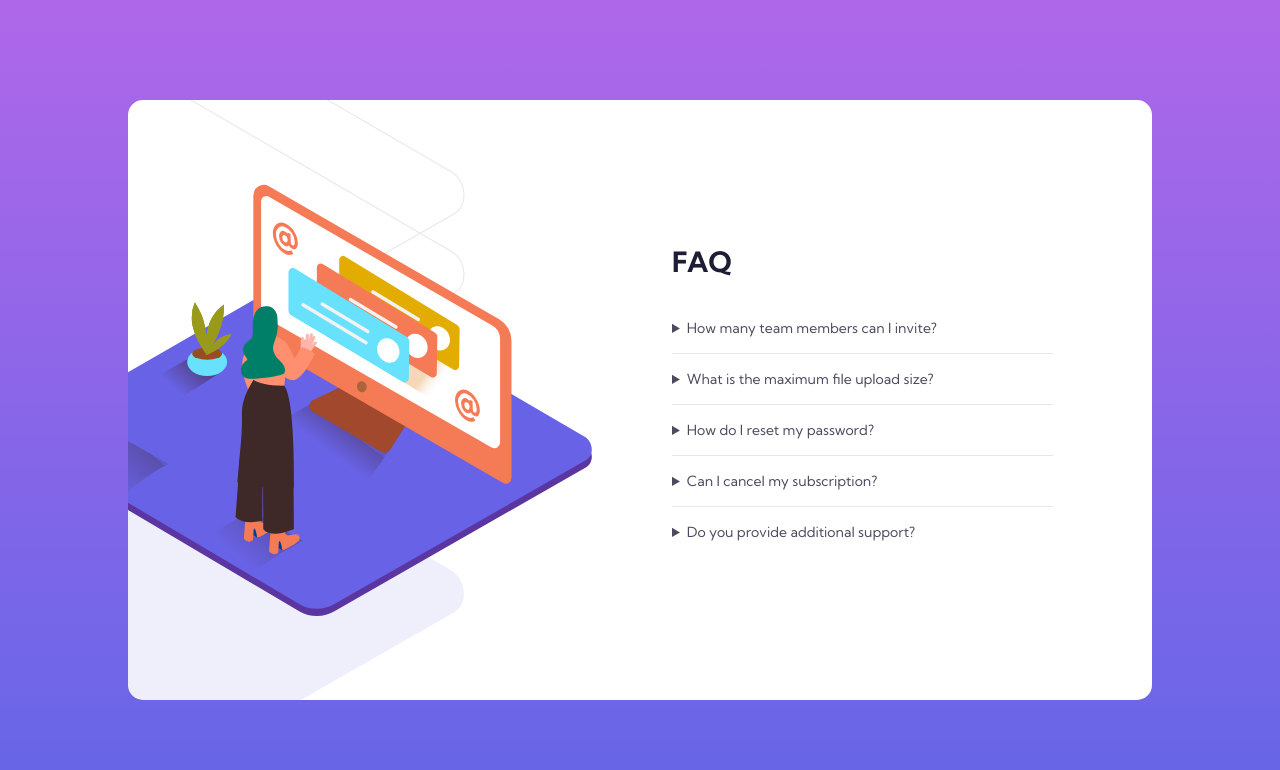
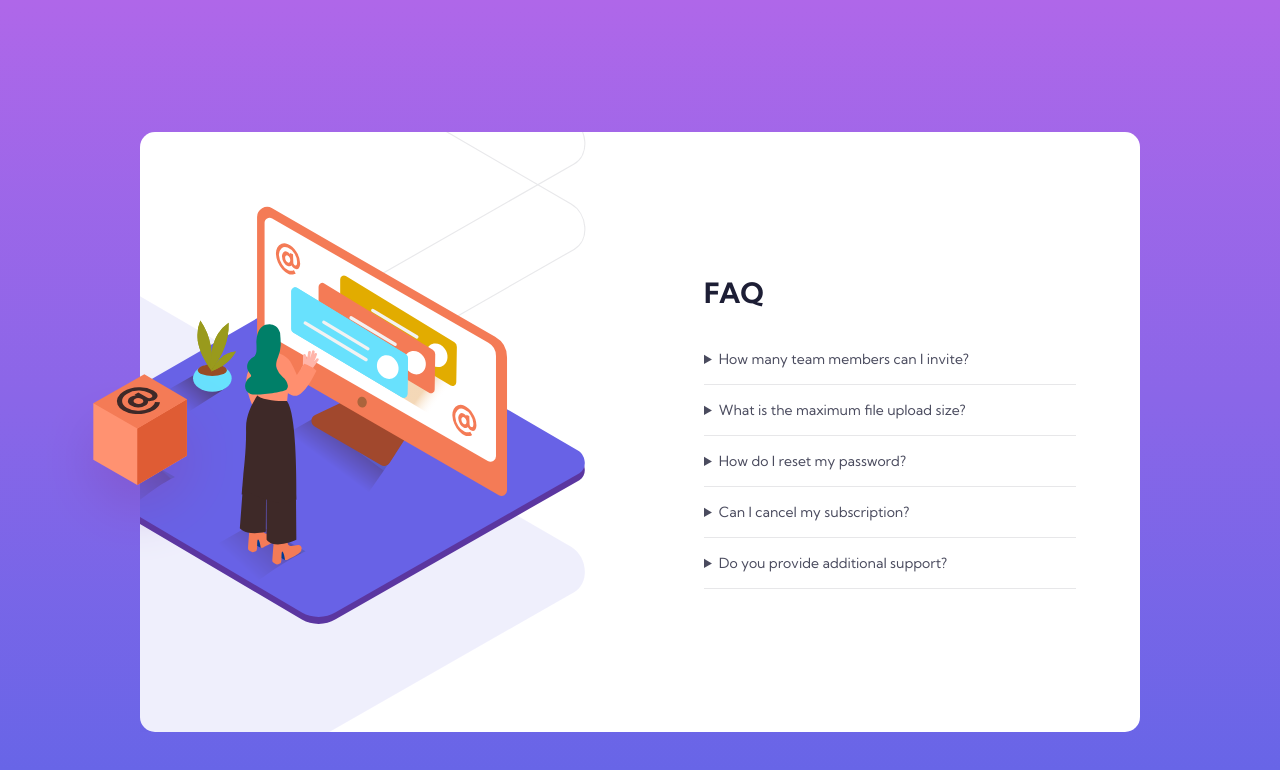
Before and after one commit to hns-dev/frontendMentor-FAQ-accordion-card, a plain HTML site: page index.html in a window 1280 px wide. Drawn offline with Linux system fonts and the light colour scheme.

Commit message:
Completed mobile and desktop styles.

```diff
--- a/css/style.scss
+++ b/css/style.scss
@@ -24,23 +24,89 @@ body {
   font-family: $font-family;
   font-size: $font-size;
   font-weight: 400;
-  background: linear-gradient($soft-violet, $soft-blue);
+  background: linear-gradient($soft-violet, $soft-blue) no-repeat;
   height: 100vh;
-  overflow: hidden;
-  display: flex;
-  justify-content: center;
-  align-items: center;
+  // overflow: hidden;
+  // display: flex;
+  // justify-content: center;
+  // align-items: center;
+  margin: calc(100vh - 75vh) auto;
 }
 
 .container {
-  background-color: #fff;
   border-radius: 15px;
   width: 90%;
+  margin: 0 auto;
+  // margin: calc(100vh - 90vh) auto 0;
+}
+
+.card {
+  background-color: #fff;
+  // padding: 2.5rem 0;
+  padding: 2.5rem 0;
+  border-radius: 15px;
+}
+
+img {
+  width: 100%;
+}
+
+.bg-imgs {
+  width: 273px;
+  // height: 120px;
+  height: 115px;
+  margin: 0 auto;
+}
+
+.bg-imgs-container {
+  position: relative;
+  // background-color: rgb(243, 236, 238);
+  width: 100%;
+  height: 100%;
+  top: -95%;
+  margin: 0 auto;
+}
+
+.bg-pattern {
+  position: absolute;
+  // top: 22%;
+  top: 15%;
+  left: 50%;
+  transform: translateX(-50%);
+  width: 315px;
+  height: 215px;
+  background: tomato;
+  background: url("../images/bg-pattern-mobile.svg") no-repeat center center /
+    80%;
+}
+
+.woman {
+  position: absolute;
+  // top: -36%;
+  top: -47%;
+  left: 50%;
+  transform: translateX(-50%);
+  width: 315px;
+  height: 215px;
+  background: tomato;
+  // margin: -60px auto 0;
+  background: url("../images/illustration-woman-online-desktop.svg") no-repeat
+    center center / 80%;
+}
+
+.box {
+  position: absolute;
+  // top: 15%;
+  top: 7%;
+  left: -6%;
+  width: 140px;
+  height: 140px;
+  background: url("../images/illustration-box-desktop.svg") no-repeat center
+    center / 80%;
 }
 
 .faq-container {
-  padding: 6rem 1.5rem 1rem;
-  margin: 4rem 0 2rem;
+  padding: 0 1.5rem;
 
   h1 {
     margin-bottom: 1.5rem;
@@ -51,10 +117,6 @@ body {
   details {
     padding-bottom: 1rem;
     border-bottom: 1px solid $light-grayish-blue;
-
-    &:last-child {
-      border-bottom: none;
-    }
 
     summary {
       position: relative;
@@ -89,50 +151,99 @@ body {
       font-size: 12.5px;
       line-height: 1.5;
       color: $dark-grayish-blue;
+      // padding-right: 0.5rem;
+      width: 95%;
     }
   }
 }
 
-.card {
-  position: relative;
-}
-img {
-  width: 100%;
-}
-.first {
-  position: absolute;
-  top: -30%;
-  left: 50%;
-  transform: translateX(-50%);
-  // width: 250px;
-  // height: 200px;
-  width: 315px;
-  height: 215px;
-  background: tomato;
-  // margin: -60px auto 0;
-  background: url("../images/bg-pattern-mobile.svg") no-repeat center center /
-    80%;
+// Mdia Queries
+@media (min-width: 500px) {
+  .faq-container {
+    padding: 0 2.5rem;
+  }
 }
 
-.second {
-  position: absolute;
-  top: -48%;
-  left: 50%;
-  transform: translateX(-50%);
-  width: 315px;
-  height: 215px;
-  background: tomato;
-  // margin: -60px auto 0;
-  background: url("../images/illustration-woman-online-desktop.svg") no-repeat
-    center center / 80%;
+@media (min-width: 800px) {
+  body {
+    display: flex;
+    justify-content: center;
+    align-items: center;
+    height: 100vh;
+    margin: 0;
+    overflow: hidden;
+    padding: 4rem 0 0;
+  }
+  .faq-container {
+    padding: 0 4rem;
+  }
 }
 
-.box {
-  position: absolute;
-  top: -33%;
-  left: 5%;
-  width: 140px;
-  height: 140px;
-  background: url("../images/illustration-box-desktop.svg") no-repeat center
-    center / 80%;
+@media (min-width: 1050px) {
+  .container {
+    width: 80%;
+    max-width: 1000px;
+    margin: 0 auto;
+  }
+  .card {
+    padding: 0;
+    display: grid;
+    grid-template-columns: repeat(2, 1fr);
+    grid-template-rows: minmax(600px, auto);
+  }
+
+  .bg-imgs {
+    // background-color: #f1f1f1;
+    margin: 0;
+    width: 100%;
+    // width: 514px;
+    height: 100%;
+  }
+
+  .bg-imgs-container {
+    margin: 0;
+    top: 0;
+  }
+
+  .bg-pattern {
+    top: 0;
+    background: url("../images/bg-pattern-desktop.svg") no-repeat;
+    // background-position: left -550px top -250px;
+    // background-position: 103% 80%;
+    background-size: 220%;
+    background-position: 109% 69%;
+    width: 100%;
+    height: 100%;
+  }
+
+  .woman {
+    top: 0%;
+    background: url("../images/illustration-woman-online-desktop.svg") no-repeat;
+    // background-position: left -70px top 80px;
+    // background-size: 110%;
+    // background-position: 214% 33%;
+    background-size: 110%;
+    background-position: 210% 41%;
+    width: 100%;
+    height: 100%;
+  }
+
+  .box {
+    top: 39.4%;
+    left: -20%;
+    width: 200px;
+    height: 200px;
+    background-size: 100%;
+  }
+
+  .faq-container {
+    justify-self: center;
+    align-self: center;
+    width: 100%;
+    padding: 4rem 4rem;
+
+    h1 {
+      text-align: left;
+    }
+  }
 }
--- a/index.html
+++ b/index.html
@@ -9,9 +9,13 @@
 <body>
     <div class="container">
         <div class="card">
-            <div class="first"></div>
-            <div class="second"></div>
-            <div class="box"></div>
+            <div class="bg-imgs">
+              <div class="bg-imgs-container">
+                <div class="bg-pattern"></div>
+                <div class="woman"></div>
+                <div class="box"></div>
+              </div>
+            </div>
 
             <div class="faq-container">
                 <h1>FAQ</h1>
```
Also changed, not shown: css/style.css, 1 other file.
